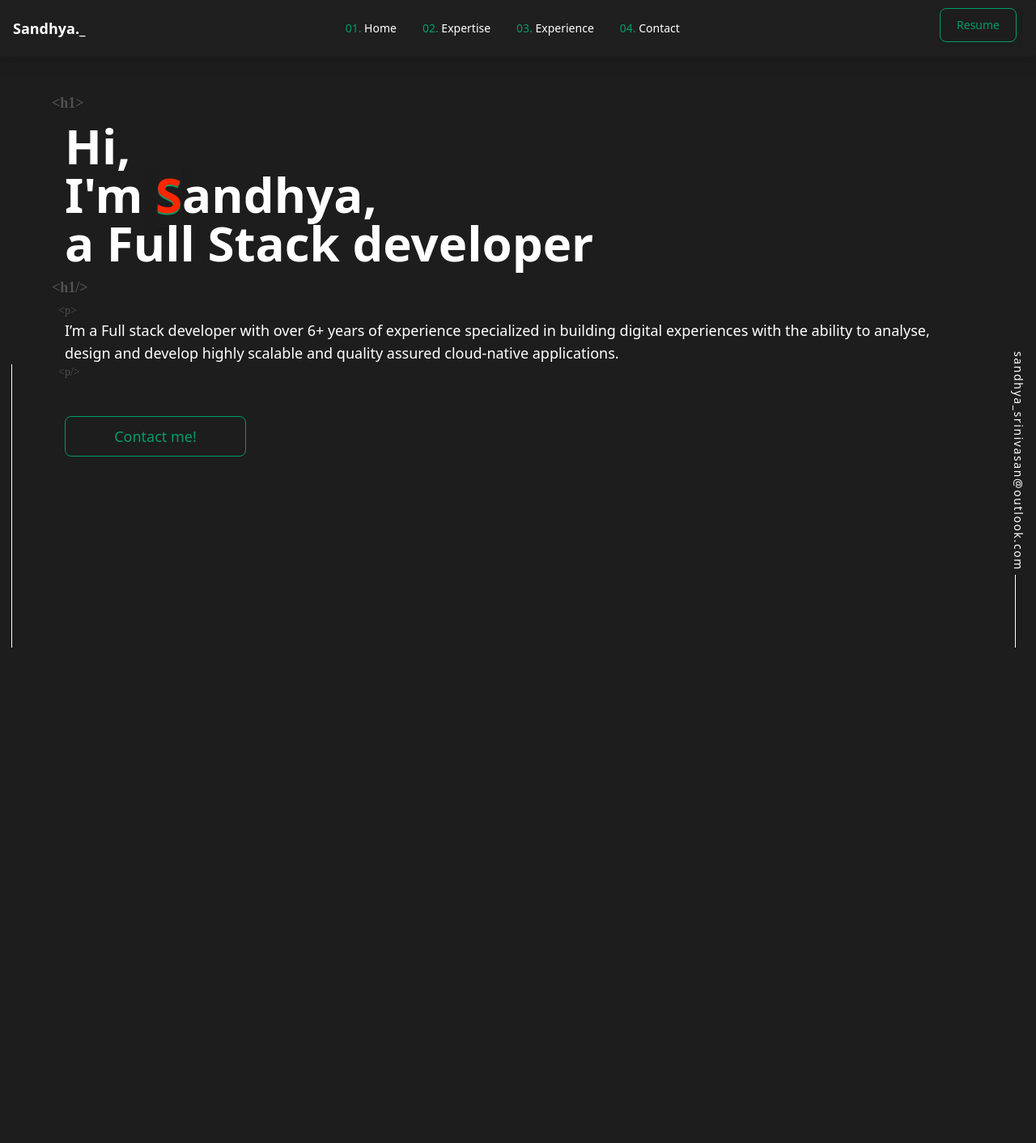
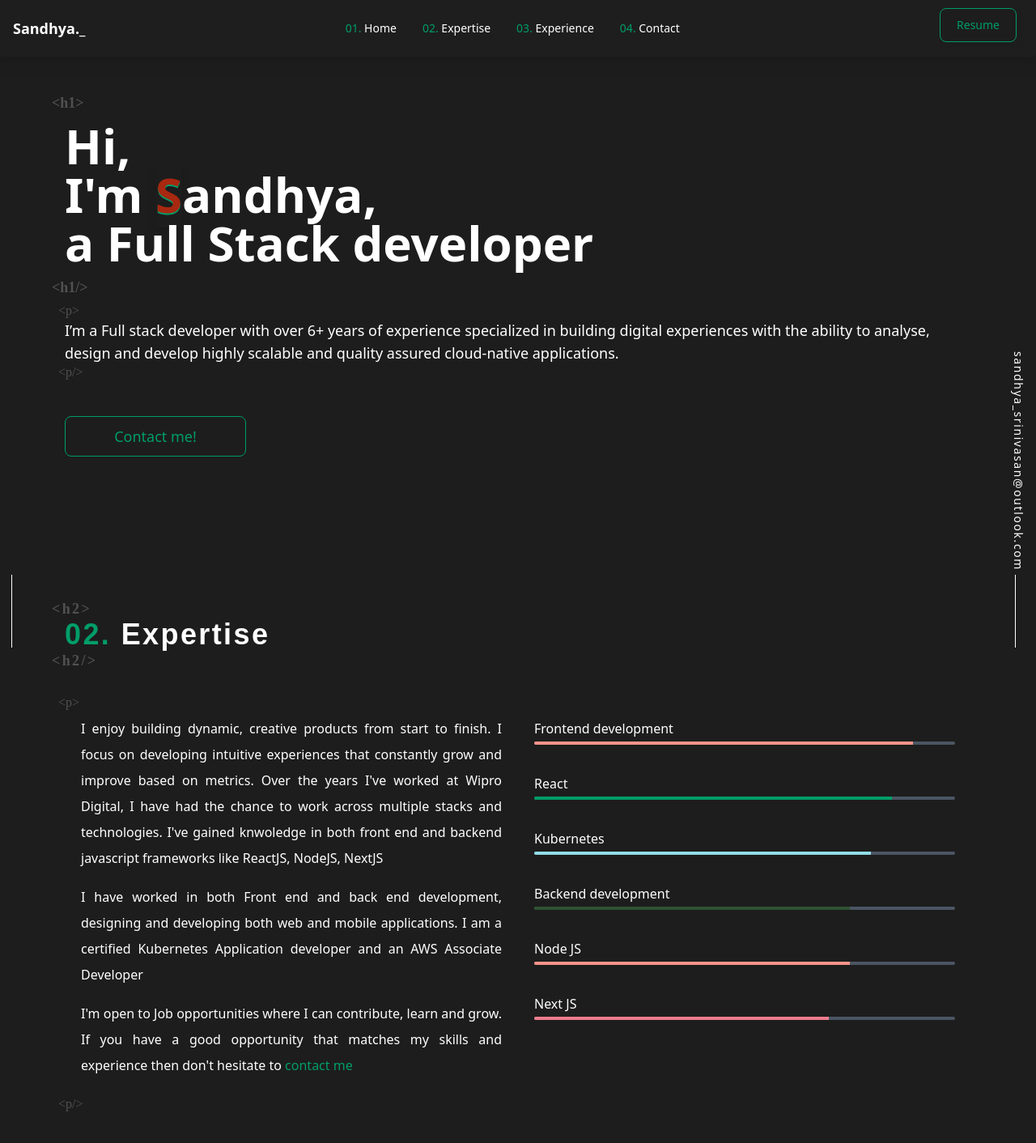
Before and after one commit to sandhyasrini/Portfolio_SandhyaSrinivasan, a Next.js app: page / in a window 1280 px wide. Shown: the top 1412 px of the page at 81% size. Before the commit the page ends 870 px from the top, so only its background shows below. Built offline with nearby package versions, Linux system fonts and the light colour scheme.

Commit message:
created expertise section

```diff
--- /dev/null
+++ b/app/Expertise/Expertise.tsx
@@ -0,0 +1,46 @@
+import React from "react";
+import "../globals.css";
+import { about_me, skills } from "@/utils/config";
+
+function Expertise() {
+  return (
+    <section id="expertise" className="my-[10rem] text-white">
+      <h2 className="expertiseHeader font-semibold text-2xl sm:text-4xl text-white font-poppins tracking-[0.15rem] my-[2rem]">
+        <span className="text-[#009d68] tracking-[0.15rem]">02. </span>Expertise
+      </h2>
+      <div className="grid md:grid-cols-2 grid-rows-2 my-[4rem] leading-8 text-justify">
+        <div className="about_me px-5">
+          {about_me.map((data, index) => {
+            return (
+              <p key={index} className="my-[1rem]">
+                {data.text}
+                {data.link_url && (
+                  <a href={data.link_url} className="text-[#009d68]">
+                    {data.link_text}
+                  </a>
+                )}
+              </p>
+            );
+          })}
+        </div>
+        <div className="px-5">
+          {skills.map((element, index) => {
+            return (
+              <article key={index} className="py-4">
+                <p>{element.name}</p>
+                <div className="h-1 w-full bg-gray-600 rounded overflow-hidden transition-all duration-200">
+                  <div
+                    style={{ width: `${element.skill}`, backgroundColor: `${element.color}` }}
+                    className={`h-full`}
+                  ></div>
+                </div>
+              </article>
+            );
+          })}
+        </div>
+      </div>
+    </section>
+  );
+}
+
+export default Expertise;
--- a/app/Landing/Landing.jsx
+++ /dev/null
@@ -1,32 +0,0 @@
-import React from "react";
-import styles from "./landing.module.css";
-import { description } from "@/utils/config";
-
-export default function Landing() {
-  return (
-    <>
-      <div
-        id="Home"
-        className={`${styles.landing} font-bold text-4xl sm:text-6xl text-white`}
-      >
-        <h1>Hi,</h1>
-        <h1>
-          I&#39;m{" "}
-          <span className="text-[rgb(255,38,0)] shadow-lg font-bold">S</span>
-          andhya,
-        </h1>
-        <h1>a Full Stack developer</h1>
-      </div>
-      <p
-        className={`font-thin text-lg text-white my-[4rem] mx-0 ${styles.description}`}
-      >
-        {description}
-      </p>
-      <button
-          type="button"
-          className="text-[#009d68] w-[30%] text-[10px] sm:text-lg h-[100%] md:w-[20%] transition ease-in-out delay-150 bg-gray border border-[#009d68] focus:outline-none hover:bg-[#009d68] hover:text-white focus:ring-4 hover:-translate-y-1 hover:scale-110 focus:ring-gray-200 font-medium rounded-lg text-sm px-5 py-2.5 mr-2 mb-2 align-middle"
-        >
-          Contact me!
-        </button>    </>
-  );
-}
--- /dev/null
+++ b/app/Landing/Landing.tsx
@@ -0,0 +1,33 @@
+import React from "react";
+import "../globals.css";
+import { description } from "@/utils/config";
+
+export default function Landing() {
+  return (
+    <section className="h-[100%] flex flex-col m-[1-rem]">
+      <div
+        id="Home"
+        className={`landing font-bold text-4xl sm:text-6xl text-white`}
+      >
+        <h1>Hi,</h1>
+        <h1>
+          I&#39;m{" "}
+          <span className="text-[#A82810] shadow-lg font-bold">S</span>
+          andhya,
+        </h1>
+        <h1>a Full Stack developer</h1>
+      </div>
+      <p
+        className={`font-thin text-lg text-white my-[4rem] mx-0 description`}
+      >
+        {description}
+      </p>
+      <button
+        type="button"
+        className="text-[#009d68] w-[40%] text-[0.5rem] sm:w-[40%] sm:text-[1rem] sm:text-lg h-[100%] md:w-[20%] transition ease-in-out delay-150 bg-gray border border-[#009d68] focus:outline-none hover:bg-[#009d68] hover:text-white focus:ring-4 hover:-translate-y-1 hover:scale-110 focus:ring-gray-200 font-medium rounded-lg text-sm px-5 py-2.5 mr-2 mb-2 align-middle"
+      >
+        Contact me!
+      </button>{" "}
+    </section>
+  );
+}
--- a/app/components/NavbarComponent.tsx
+++ b/app/components/NavbarComponent.tsx
@@ -4,7 +4,7 @@ import { Navbar, Button } from "flowbite-react";
 import { navLinks } from "../../utils/config";
 function NavbarComponent() {
   return (
-    <Navbar fluid={true} rounded={true} className="bg-[#1e1f1e] shadow-[#1b1b1b] shadow-lg">
+    <Navbar fluid={true} rounded={true} className="bg-[#1e1e1e] shadow-[#1b1b1c] shadow-lg">
       <Navbar.Brand href="#">
         <span className="self-center whitespace-nowrap text-lg font-semibold text-white">
           Sandhya._
@@ -16,7 +16,7 @@ function NavbarComponent() {
           onClick={() => {
             window.open("../SandhyaSrinivasan_Resume.pdf")
           }}
-          className="text-[#009d68] h-[100%] transition ease-in-out delay-150 bg-gray border border-[#009d68] focus:outline-none hover:bg-[#009d68] hover:text-white focus:ring-4 hover:-translate-y-1 hover:scale-110 focus:ring-gray-200 font-medium rounded-lg text-sm px-5 py-2.5 mr-2 mb-2 align-middle"
+          className="text-[#009d68] h-[100%] transition ease-in-out delay-150 bg-gray border border-[#009d68] focus:outline-none hover:bg-[#009d67] hover:text-white focus:ring-4 hover:-translate-y-1 hover:scale-110 focus:ring-gray-200 font-medium rounded-lg text-sm px-5 py-2.5 mr-2 mb-2 align-middle"
         >
           Resume
         </button>
@@ -25,7 +25,7 @@ function NavbarComponent() {
       <Navbar.Collapse className="md:hover:text-[#009d68]">
         {navLinks.map((navItem, index) => {
           return (
-            <Navbar.Link key = {index} href={navItem.url} className="text-white hover:text-[#009d68] md:hover:text-[#009d67]">
+            <Navbar.Link key = {index} href={navItem.url} className="text-white hover:text-[#009d68] md:hover:text-[#009d69]">
               <span className="text-[#009d68]"> {'0'}{index + 1}. </span>
               {navItem.name}
             </Navbar.Link>
--- a/app/globals.css
+++ b/app/globals.css
@@ -1,9 +1,61 @@
 @tailwind base;
 @tailwind components;
 @tailwind utilities;
+@import url("https://fonts.googleapis.com/css2?family=La+Belle+Aurore&display=swap");
+@import url("https://fonts.googleapis.com/css2?family=Poppins&display=swap");
+@import url("https://fonts.googleapis.com/css2?family=Shantell+Sans:ital,wght@1,300&display=swap");
+
+html {
+  scroll-behavior: smooth;
+}
+
+.landing:before {
+  content: "<h1>";
+  font-family: "La Belle Aurore", cursive;
+  color: #515152;
+  font-size: 18px;
+  position: absolute;
+  margin-top: -2rem;
+  left: 4rem;
+}
+.description:before {
+    content: "<p>";
+    font-family: "La Belle Aurore", cursive;
+    color: #515152;
+    font-size: 16px;
+    position: absolute;
+    margin-top: -1.5rem;
+    left: 4.5rem;
+  }
+
+  .description:after {
+    content: '<p/>';
+    font-family: 'La Belle Aurore',cursive;
+    color: #515152;
+    font-size: 16px;
+    position: absolute;
+    margin-top: 1.5rem;
+    left: 4.5rem
+}
+
+.landing:after {
+    content: '<h1/>';
+    font-family: 'La Belle Aurore',cursive;
+    color: #515152;
+    font-size: 18px;
+    position: absolute;
+    margin-top: 1rem;
+    left: 4rem
+}
+
+.landing span {
+    text-shadow: 0 2px  #009d68;
+}
+
 
 body {
   background-color: #1d1d1d;
+  height: 100%;
 }
 
 
@@ -17,6 +69,52 @@ body {
   width: 1px;
 }
 
-.side-bar:after {
-  height: 350px;
+/* .expertiseHeader:after {
+  background-color: #fff;
+  content: "";
+  display: inline-block;
+  height: 1px;
+  position: relative;
+  vertical-align: middle;
+  margin-left: 2rem;
+  width: 30rem;
+} */
+
+.expertiseHeader:before {
+  content: "<h2>";
+  font-family: "La Belle Aurore", cursive;
+  color: #515152;
+  font-size: 18px;
+  position: absolute;
+  margin-top: -2rem;
+  left: 4rem;
 }
+
+.expertiseHeader:after {
+  content: '<h2/>';
+  font-family: 'La Belle Aurore',cursive;
+  color: #515152;
+  font-size: 18px;
+  position: absolute;
+  margin-top: 2rem;
+  left: 4rem
+}
+
+.about_me:before {
+  content: "<p>";
+  font-family: "La Belle Aurore", cursive;
+  color: #515152;
+  font-size: 16px;
+  position: absolute;
+  margin-top: -1rem;
+  left: 4.5rem;
+}
+
+.about_me:after {
+  content: '<p/>';
+  font-family: 'La Belle Aurore',cursive;
+  color: #515152;
+  font-size: 16px;
+  position: absolute;
+  left: 4.5rem
+}
--- a/app/page.tsx
+++ b/app/page.tsx
@@ -1,6 +1,7 @@
 import { Inter } from 'next/font/google'
 import styles from './page.module.css'
 import Landing from '../app/Landing/Landing'
+import Expertise from './Expertise/Expertise'
 
 const inter = Inter({ subsets: ['latin'] })
 
@@ -8,6 +9,7 @@ export default function Home() {
   return (
     <main className={styles.main}>
       <Landing />
+      <Expertise />
     </main>
   )
 }
--- a/tailwind.config.js
+++ b/tailwind.config.js
@@ -12,8 +12,11 @@ module.exports = {
   ],
   theme: {
     extend: {},
+    fontFamily: {
+      poppins: ["Poppins", "sans-serif"],
+      belle: ['La Belle Aurore', "cursive"],
+      shantell: ['Shantell Sans', "cursive"]
+    }
   },
-  plugins: [
-    require("flowbite/plugin")
-  ],
-}
+  plugins: [require("flowbite/plugin")],
+};
--- a/utils/config.js
+++ b/utils/config.js
@@ -1,4 +1,4 @@
-export const navLinks = [
+const navLinks = [
   {
     name: "Home",
     url: "/#",
@@ -17,6 +17,68 @@ export const navLinks = [
   },
 ];
 
-export const description = `I’m a Full stack developer with over 6+ years of experience specialized
+const description = `I’m a Full stack developer with over 6+ years of experience specialized
 in building digital experiences with the ability to analyse, design and
 develop highly scalable and quality assured cloud-native applications.`;
+
+const about_me = [
+  {
+    key: "text",
+    text: `I enjoy building dynamic, creative products from start to finish. I
+  focus on developing intuitive experiences that constantly grow and
+  improve based on metrics. Over the years I've worked at Wipro
+  Digital, I have had the chance to work across multiple stacks and
+  technologies. I've gained knwoledge in both front end and
+  backend javascript frameworks like ReactJS, NodeJS, NextJS`,
+  },
+  {
+    key: "text",
+    text: `I have worked in both Front end and back end development,
+  designing and developing both web and mobile applications. I am a
+  certified Kubernetes Application developer and an AWS Associate
+  Developer`,
+  },
+  {
+    key: "link",
+    text: `I'm open to Job opportunities where I can contribute, learn and
+  grow. If you have a good opportunity that matches my skills and
+  experience then don't hesitate to `,
+    link_text: "contact me",
+    link_url: "/#contact",
+  },
+];
+
+const skills = [
+  {
+    name: "Frontend development",
+    skill: "90%",
+    color: "#F79489",
+  },
+  {
+    name: "React",
+    skill: "85%",
+    color: "#009d68",
+  },
+  {
+    name: "Kubernetes",
+    skill: "80%",
+    color: "#8FDDE7",
+  },
+  {
+    name: "Backend development",
+    skill: "75%",
+    color: "#2F5233",
+  },
+  {
+    name: "Node JS",
+    skill: "75%",
+    color: "#F79489",
+  },
+  {
+    name: "Next JS",
+    skill: "70%",
+    color: "#EF7C8E",
+  },
+];
+
+export { description, navLinks, about_me, skills };
```
Also changed, not shown: 1 other file (tests, documents, lock files or other folders).
